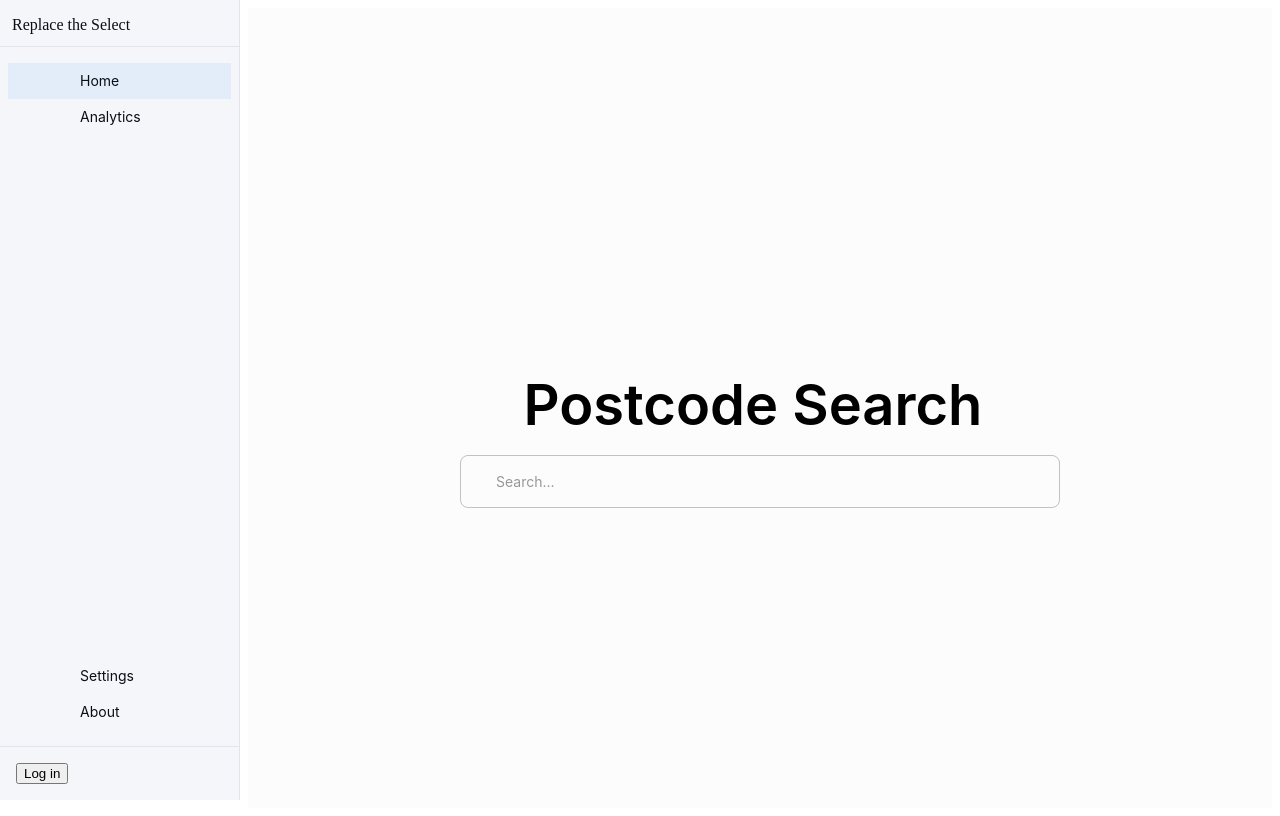
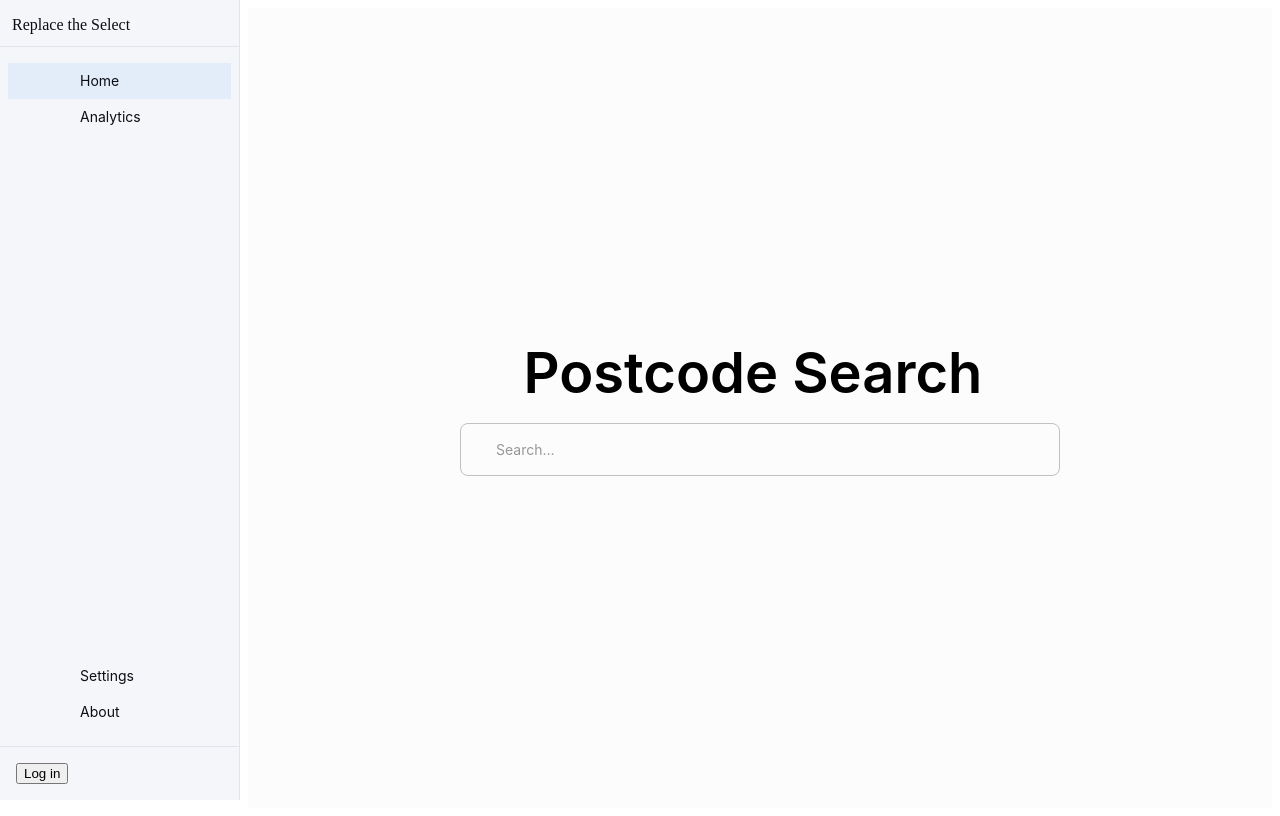
Before and after one commit to TobiAdeleke1/IAM_PROJ, a React (Vite) app in the folder frontend/: page / in a window 1280 px wide. Built offline with nearby package versions, Linux system fonts and the light colour scheme; no server answers; some icons are missing.

Commit message:
update postcode search functions

```diff
--- a/frontend/src/components/Search.jsx
+++ b/frontend/src/components/Search.jsx
@@ -1,28 +1,38 @@
 import * as React from 'react';
-
+import {useNavigate} from 'react-router';
 import Typography from '@mui/material/Typography';
 import Stack from '@mui/material/Stack';
-import Container from '@mui/material/Container';
 import FormControl from '@mui/material/FormControl';
 import InputAdornment from '@mui/material/InputAdornment';
 import OutlinedInput from '@mui/material/OutlinedInput';
 import SearchRoundedIcon from '@mui/icons-material/SearchRounded';
 
 export default function Search() {
+  const [query , setQuery] = React.useState("");
+  const navigate = useNavigate();
+
+  const handleChange = (event) =>{
+    setQuery(event.target.value);
+
+  };
+
+  const handleSubmit = (event) =>{
+    event.preventDefault();
+    console.log(query);
+    if (query.trim() === "") return ;
+
+    // Navigate to the result page
+    navigate(`/results/${encodeURIComponent(query.trim())}`)
+
+  };
+
   return (
-         <Container
-        sx={{
-          display: 'flex',
-          flexDirection: 'column',
-          alignItems: 'center',
-          pt: { xs: 14, sm: 20 },
-          pb: { xs: 8, sm: 12 },
-        }}
-      >
+
         <Stack
           spacing={2}
           useFlexGap
           sx={{ alignItems: 'center', width: { xs: '100%', sm: '70%' } }}
+
         >
           <Typography
             variant="h2"
@@ -36,8 +46,8 @@ export default function Search() {
             Postcode&nbsp;Search&nbsp;
 
           </Typography>
-
-          <FormControl
+        <form onSubmit={handleSubmit}>
+             <FormControl
            fullWidth
            sx={{ width: { xs: '100%', sm: '500px', md: '600px' } }}
            variant="outlined"
@@ -46,7 +56,8 @@ export default function Search() {
                 size="medium"
                 id="search"
                 placeholder="Search…"
-
+                value={query}
+                onChange={handleChange}
                 sx={{ flexGrow: 1 }}
                 startAdornment={
                   <InputAdornment position="start" sx={{ color: 'text.primary' }}>
@@ -59,9 +70,9 @@ export default function Search() {
               />
         </FormControl>
 
+        </form>
+
+
         </Stack>
-
-      </Container>
-
   );
 }
```
